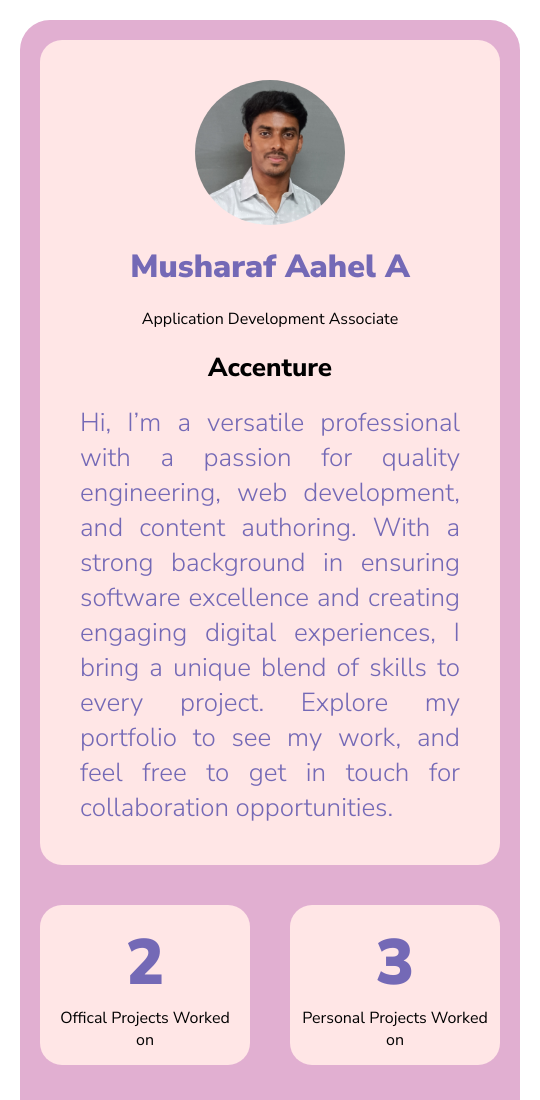
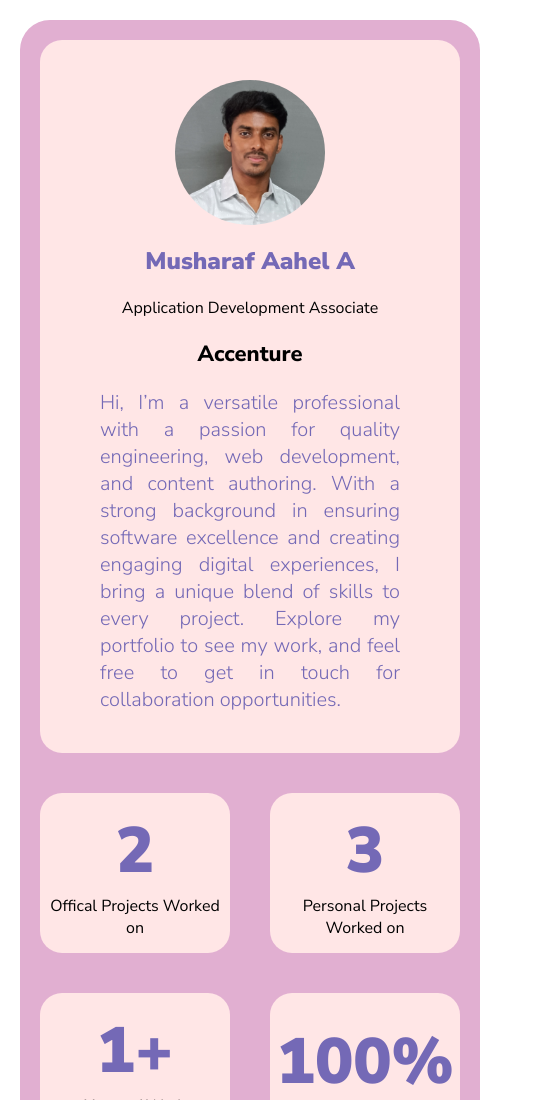
Before and after one commit to musharafaahel/Musharaf-Aahel, a plain HTML site: page index.html in a window 390 px wide. Shown: the top 1100 px of the page, 540 px wide, since content can reach past the window. Drawn offline with Linux system fonts and the light colour scheme.

Commit message:
Personal Portfolio Version 0.1

```diff
--- a/src/backup.css
+++ b/src/backup.css
@@ -11,7 +11,7 @@
     grid-template-columns: 1fr 1fr 1fr 1fr 1fr 1fr;
     background-color: #E1AFD1;
     border-radius: 30px;
-    min-width: 375px;
+    min-width: 500px;
     margin: 10px;
 }
 
@@ -110,7 +110,7 @@ p, h1 {
 
     main {
         padding: 10px;
-        min-width: 520px;
+        min-width: 480px;
     }
     .container {
         display: grid;
@@ -118,7 +118,7 @@ p, h1 {
         grid-template-columns: 1fr 1fr;
         background-color: #E1AFD1;
         border-radius: 30px;
-        min-width: 500px;
+        min-width: 300px;
     }
 
     .intro-container {
@@ -126,13 +126,47 @@ p, h1 {
         border-radius: 22px;
         margin: 20px;
         padding: 40px;
-        min-width: 375px;
+        min-width: 200px;
         display: flex;
         flex-direction: column;
         gap: 20px;
         align-items: center;
         grid-area: 1/1/3/3 ;
     }
+
+
+    #name {
+    font-family: "Nunito Sans", sans-serif;
+    font-optical-sizing: auto;
+    font-weight: 900;
+    color: #7469B6;
+    font-size: 24px;
+}
+
+#role {
+    font-family: "Nunito Sans", sans-serif;
+    font-optical-sizing: auto;
+    font-weight: 400;
+    font-size: 16px;
+}
+
+#company {
+    font-family: "Nunito Sans", sans-serif;
+    font-optical-sizing: auto;
+    font-weight: 800;
+    font-size: 22px;
+
+}
+
+#intro {
+    font-family: "Nunito Sans", sans-serif;
+    font-optical-sizing: auto;
+    font-weight: 300;
+    font-size: 20px;
+    text-align: justify;
+    color: #7469B6;
+    max-width: 300px;
+}
 
 
     .item1{
```
